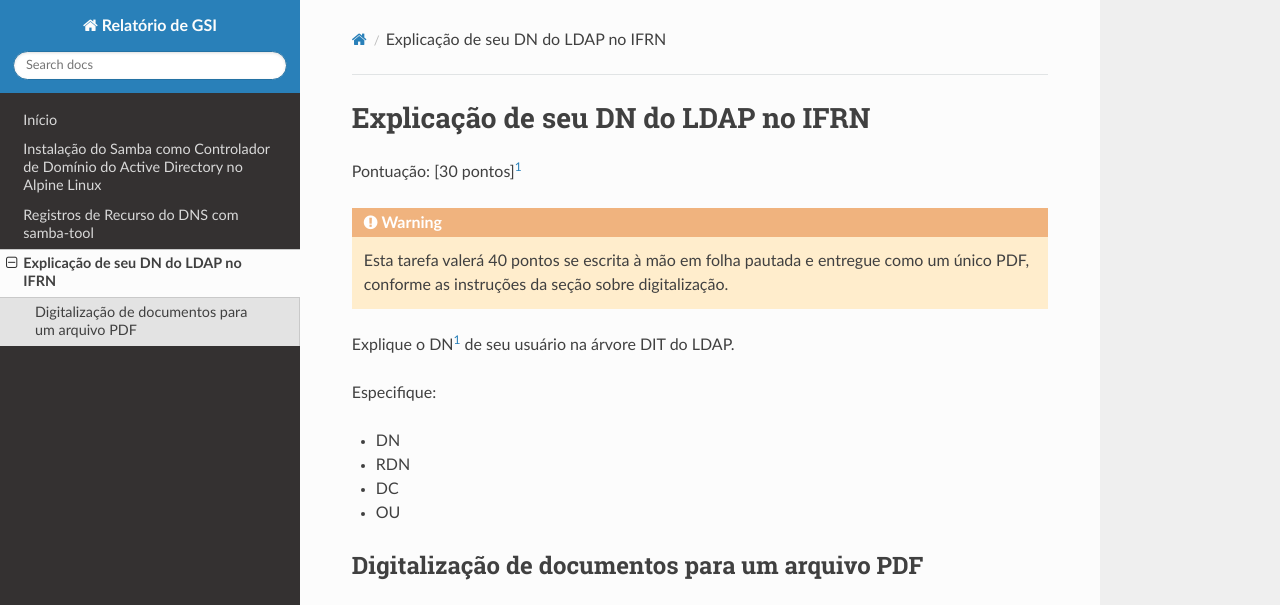
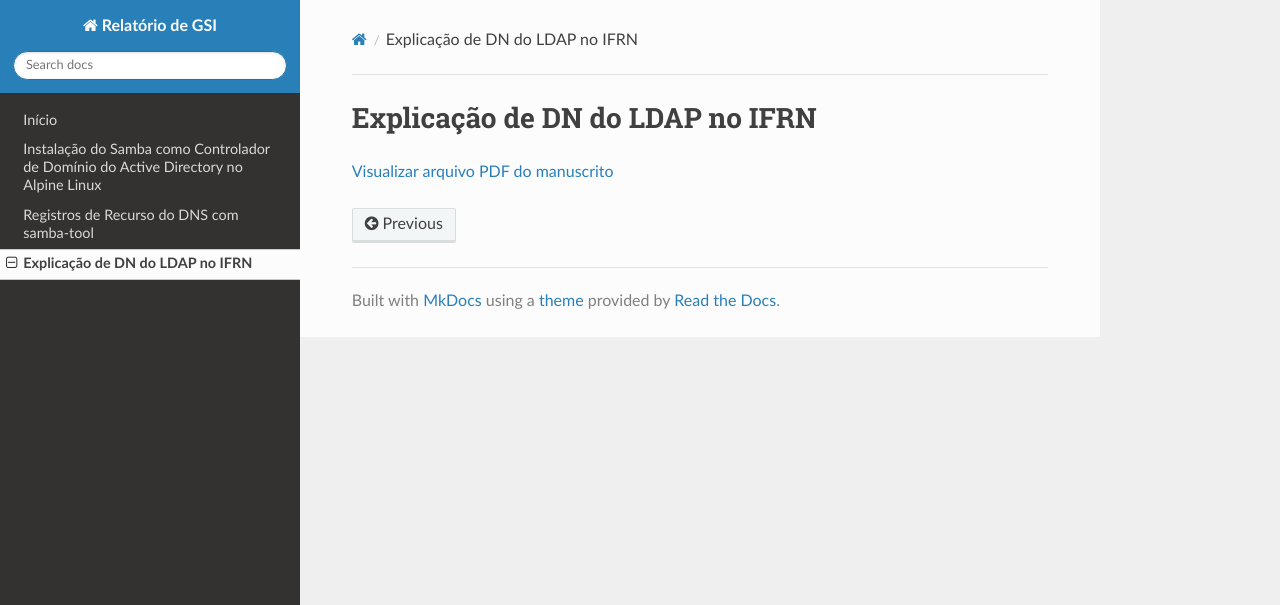
Before and after one commit to iKelvinDev/gsi-rel, an MkDocs documentation site: the page built from docs/ldap/dn-ifrn.md, in a window 1280 px wide and 1152 px high. Shown: the top 605 px of the window. Built offline with MkDocs 1.6.1, drawn with Linux system fonts in a browser that asks for light colours; nearby versions of some CDN libraries; some of the changed text lies outside the part shown; grey boxes are pictures that could not be loaded.

Commit message:
docs: Adicionando arquivo PDF do manuscrito sobre explicação de DN do LDAP no IFRN

```diff
--- a/docs/ldap/dn-ifrn.md
+++ b/docs/ldap/dn-ifrn.md
@@ -1,22 +1,3 @@
-# Explicação de seu DN do LDAP no IFRN
+# Explicação de DN do LDAP no IFRN
 
-Pontuação: [30 pontos][^1]
-
-!!! warning
-
-    Esta tarefa valerá 40 pontos se escrita à mão em folha pautada e entregue como um único PDF, conforme as instruções da seção sobre digitalização.
-
-Explique o DN[^1] de seu usuário na árvore DIT do LDAP.
-
-Especifique:
-
-- DN
-- RDN
-- DC
-- OU
-
-## Digitalização de documentos para um arquivo PDF
-
-<iframe width="560" height="315" src="https://www.youtube.com/embed/JGlD6FMIaAw?si=jUj796GwskXyjMbE" title="YouTube video player" frameborder="0" allow="accelerometer; autoplay; clipboard-write; encrypted-media; gyroscope; picture-in-picture; web-share" referrerpolicy="strict-origin-when-cross-origin" allowfullscreen></iframe>
-
-[^1]: Em uma máquina Window do IFRN, execute, no CMD, o comando `whoami /fqdn`.
+[Visualizar arquivo PDF do manuscrito](manuscrito-dn-ldap-ifrn.pdf)
```
Also changed, not shown: 1 other file.
